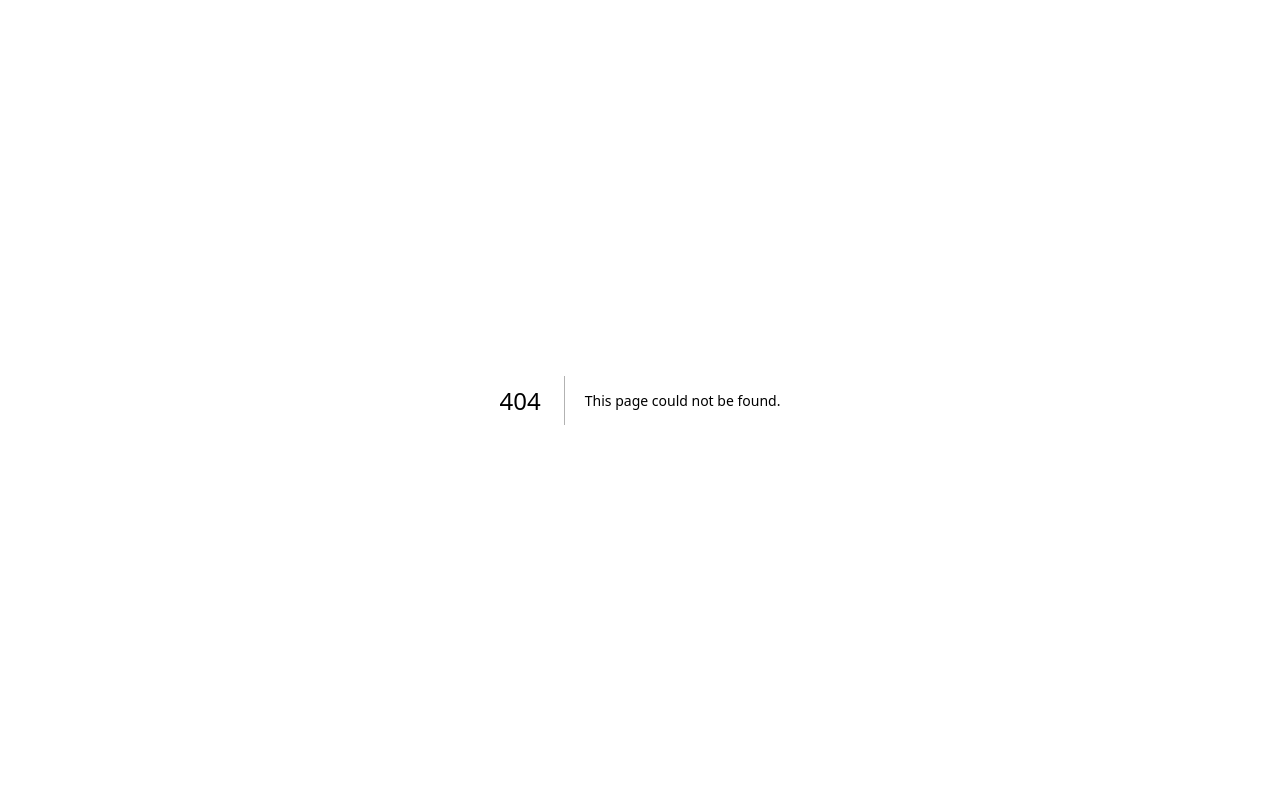
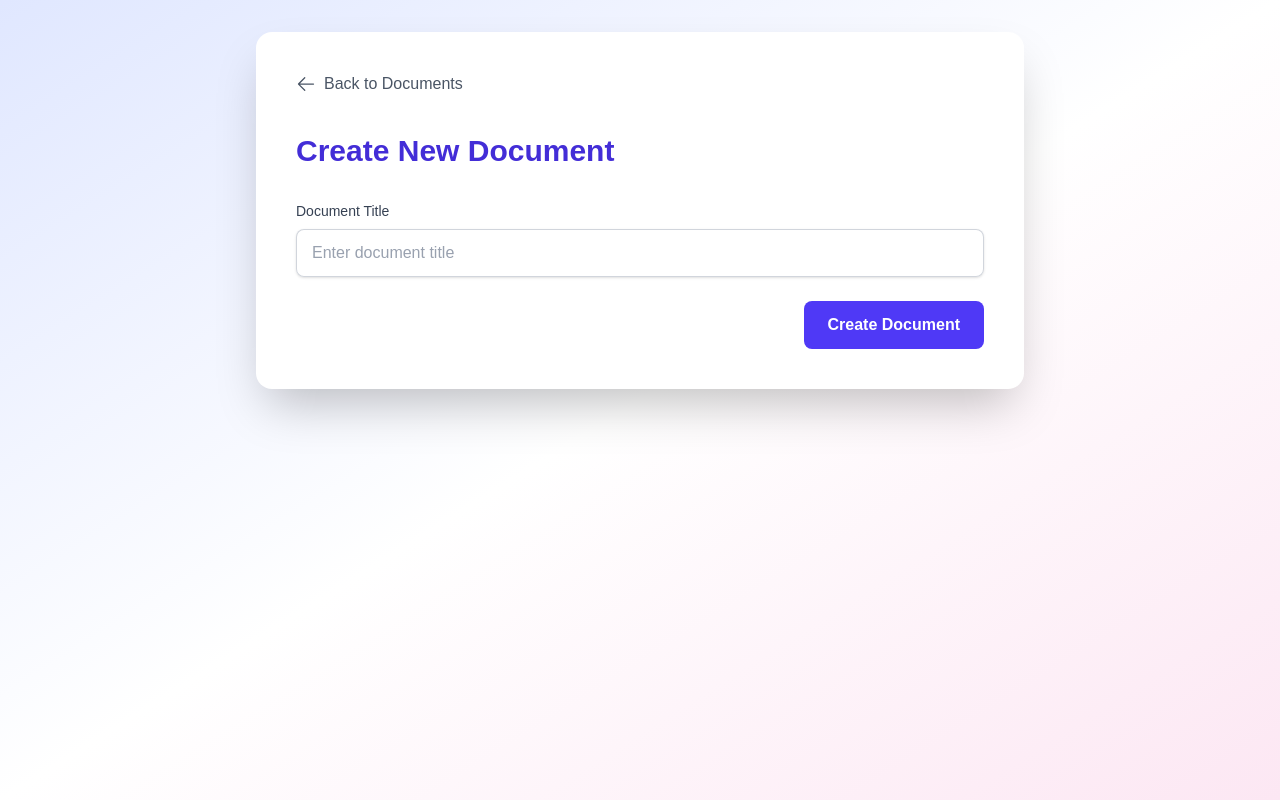
Before and after one commit to htseng2/mini-notion, a Next.js app: page /documents/new in a window 1280 px wide. Before the commit this address had no page. Built offline with nearby package versions, Linux system fonts and the light colour scheme.

Commit message:
fix: update link for creating new documents in Home component
- Changed the link in the Home component from a placeholder to the new document creation page.
- Ensured the button remains visually consistent with the existing design.

```diff
--- /dev/null
+++ b/src/app/documents/new/page.tsx
@@ -0,0 +1,100 @@
+"use client";
+
+import { useState } from "react";
+import { useRouter } from "next/navigation";
+import Link from "next/link";
+import { ArrowLeftIcon } from "@heroicons/react/24/solid";
+
+export default function NewDocument() {
+  const router = useRouter();
+  const [title, setTitle] = useState("");
+  const [loading, setLoading] = useState(false);
+  const [error, setError] = useState<string | null>(null);
+
+  const handleSubmit = async (e: React.FormEvent<HTMLFormElement>) => {
+    e.preventDefault();
+    setError(null);
+    setLoading(true);
+
+    try {
+      const response = await fetch("/api/documents", {
+        method: "POST",
+        headers: {
+          "Content-Type": "application/json",
+        },
+        body: JSON.stringify({
+          title,
+          content: "",
+        }),
+      });
+
+      if (!response.ok) {
+        const data = await response.json();
+        throw new Error(data.message || "Something went wrong");
+      }
+
+      const document = await response.json();
+      router.push(`/documents/${document.id}`);
+    } catch (err) {
+      setError(err instanceof Error ? err.message : "Something went wrong");
+    } finally {
+      setLoading(false);
+    }
+  };
+
+  return (
+    <main className="flex min-h-screen flex-col items-center bg-gradient-to-br from-indigo-100 via-white to-pink-100 p-8">
+      <div className="w-full max-w-3xl mx-auto rounded-2xl bg-white shadow-2xl p-10">
+        <div className="mb-8">
+          <Link
+            href="/"
+            className="inline-flex items-center gap-2 text-gray-600 hover:text-gray-900 transition"
+          >
+            <ArrowLeftIcon className="h-5 w-5" />
+            Back to Documents
+          </Link>
+        </div>
+
+        <h1 className="text-3xl font-extrabold text-indigo-700 mb-8">
+          Create New Document
+        </h1>
+
+        <form onSubmit={handleSubmit} className="space-y-6">
+          <div>
+            <label
+              htmlFor="title"
+              className="block text-sm font-medium text-gray-700 mb-2"
+            >
+              Document Title
+            </label>
+            <input
+              type="text"
+              id="title"
+              value={title}
+              onChange={(e) => setTitle(e.target.value)}
+              placeholder="Enter document title"
+              required
+              className="w-full rounded-lg border-gray-300 px-4 py-3 text-gray-900 shadow-sm ring-1 ring-inset ring-gray-300 placeholder:text-gray-400 focus:ring-2 focus:ring-inset focus:ring-indigo-600"
+            />
+          </div>
+
+          {error && (
+            <div className="rounded-md bg-red-50 p-4">
+              <div className="text-sm text-red-700">{error}</div>
+            </div>
+          )}
+
+          <div className="flex justify-end">
+            <button
+              type="submit"
+              disabled={loading}
+              className="rounded-lg bg-indigo-600 px-6 py-3 text-white font-semibold hover:bg-indigo-500 transition disabled:opacity-50"
+            >
+              {loading ? "Creating..." : "Create Document"}
+            </button>
+          </div>
+        </form>
+      </div>
+    </main>
+  );
+}
--- a/src/app/page.tsx
+++ b/src/app/page.tsx
@@ -54,7 +54,7 @@ export default async function Home() {
             <UserProfile name={user?.name} email={user?.email} />
           </div>
           <Link
-            href="#"
+            href="/documents/new"
             className="flex items-center gap-2 rounded-lg bg-indigo-600 px-5 py-3 text-white font-semibold shadow hover:bg-indigo-500 transition"
           >
             <PlusIcon className="h-5 w-5" /> New Document
```
